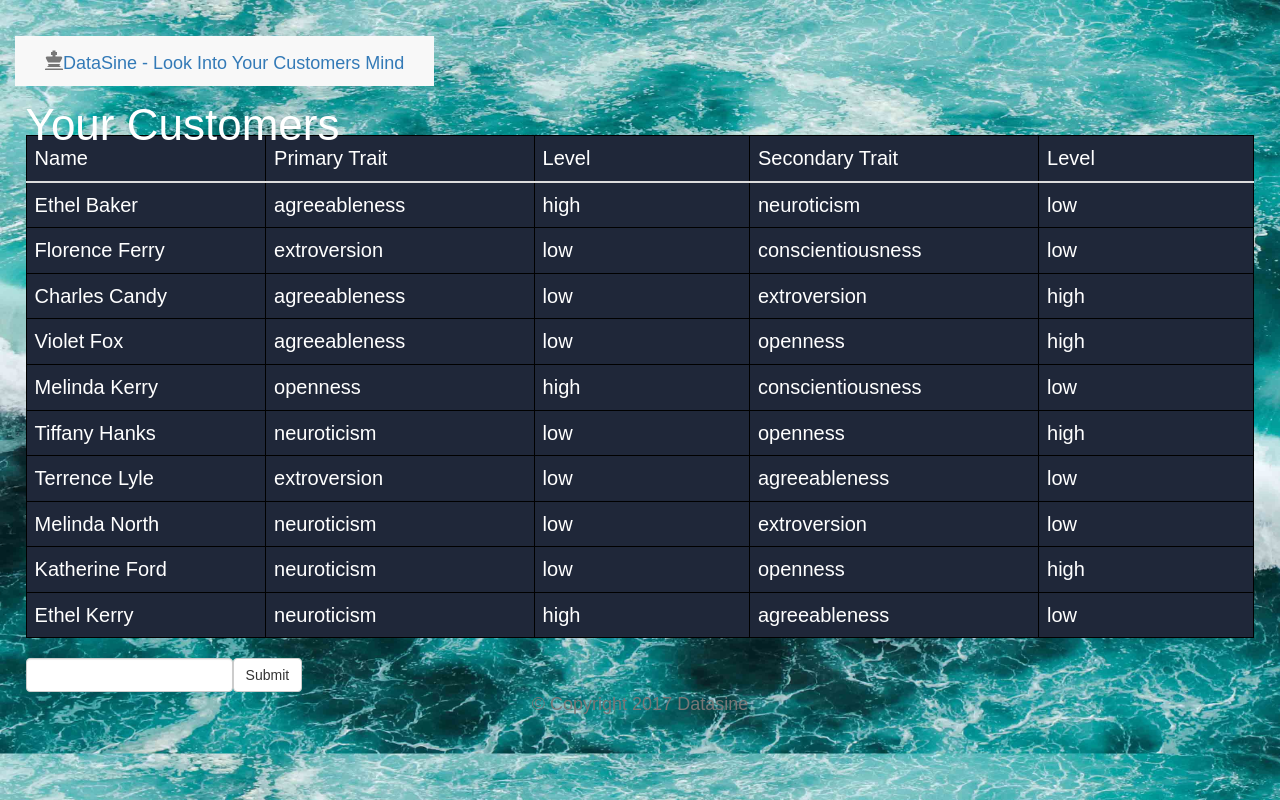
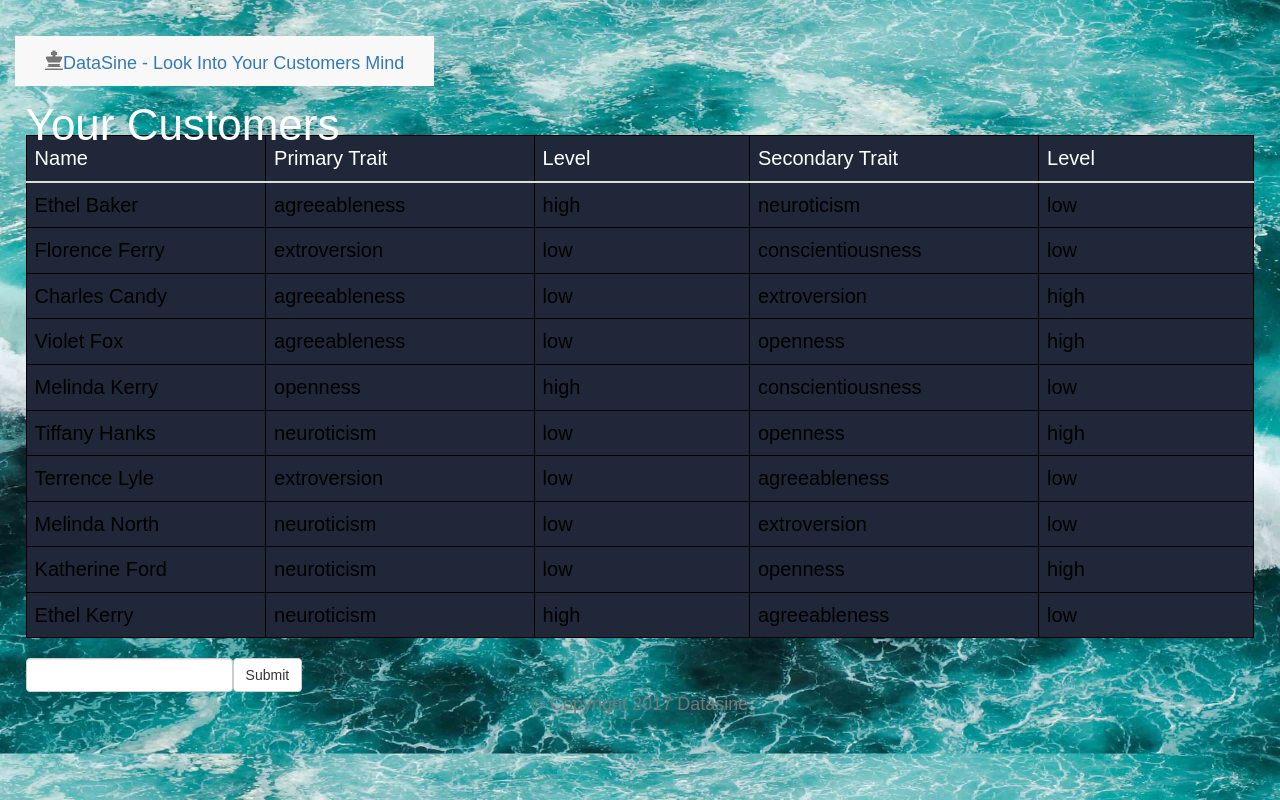
Before and after one commit to abitravers1989/inception, a React app: page / in a window 1280 px wide. Built offline with nearby package versions, Linux system fonts and the light colour scheme; a web font is replaced by a local one.

Commit message:
Adding hover over table conditions

```diff
--- a/src/Assets/_config.scss
+++ b/src/Assets/_config.scss
@@ -14,6 +14,19 @@ body {
   font-style: normal;
 }
 
+a {
+  // @mixin transition(.4s ease-in-out)
+  text-decoration: none;
+
+  &:hover {
+    color: $red
+  }
+}
+
+.container-fluid {
+  line-height: 24px
+}
+
 @mixin translateY($e){
   -webkit-transform: translateY($e);
    -moz-transform: translateY($e);
--- a/src/Assets/styles.scss
+++ b/src/Assets/styles.scss
@@ -56,7 +56,14 @@ table *{
     padding: 22px;
   	font-weight: normal;
   	font-size: 20px;
-
+    text-decoration: none;
+    cursor: pointer;
+  td {
+    color: $black;
+    &:hover {
+      color: $red
+    }
+  }
   }
   //
   // td {
```
